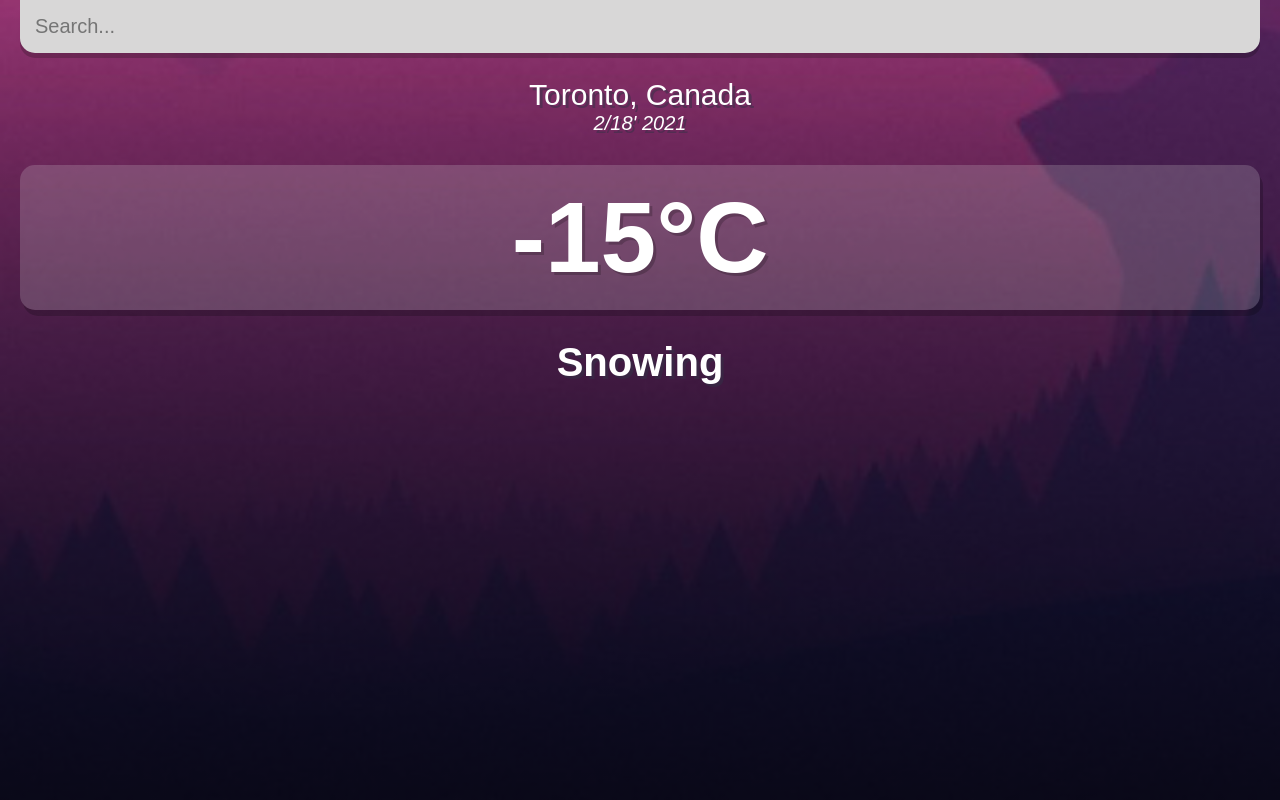
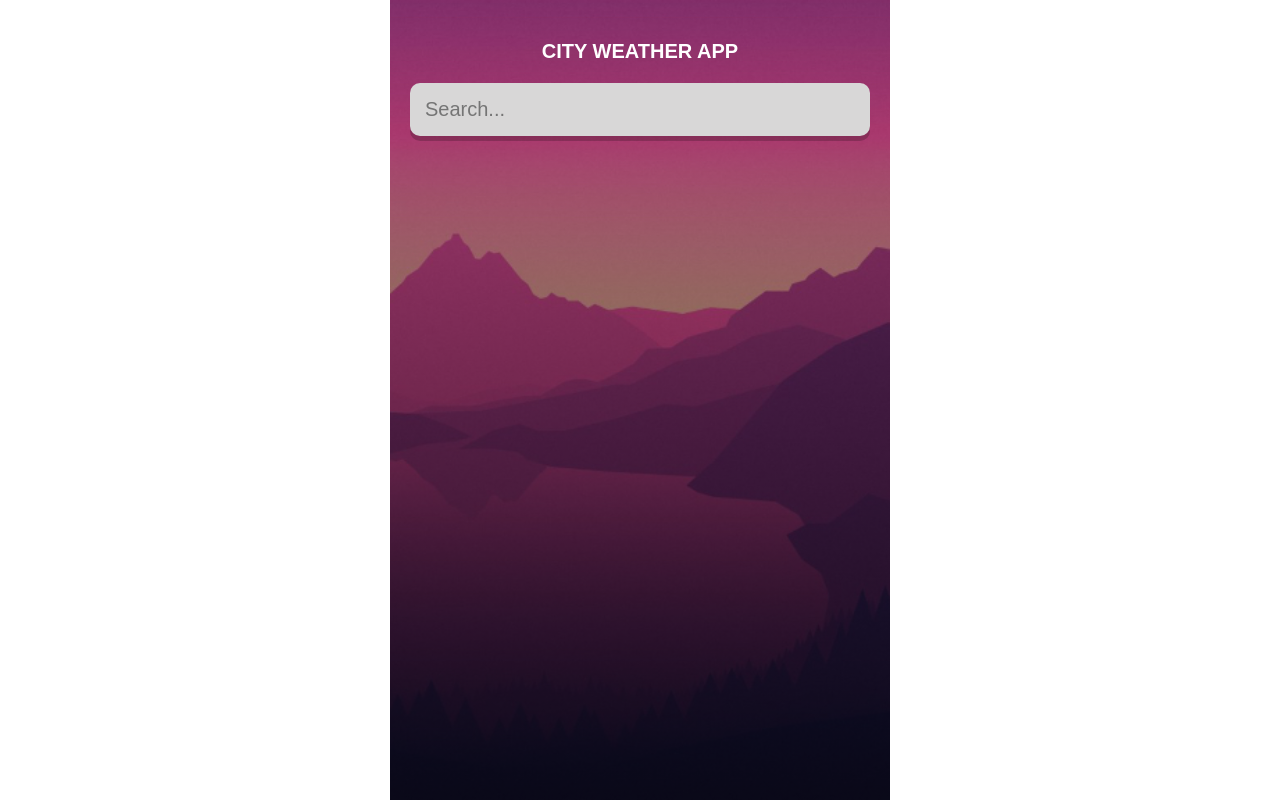
Before and after one commit to nicole-nam/weather-react, a React (Create React App) app: page / in a window 1280 px wide. Built offline with nearby package versions, Linux system fonts and the light colour scheme.

Commit message:
add weather description and weather icon

```diff
--- a/src/App.js
+++ b/src/App.js
@@ -1,4 +1,4 @@
-import React from "react";
+import React, { useState } from "react";
 
 const api = {
   key: "c07363721c7bd818ad23afe9f628432d",
@@ -6,34 +6,62 @@ const api = {
 };
 
 function App() {
+  const [query, setQuery] = useState("");
+  const [weather, setWeather] = useState({});
+
+  const search = function (e) {
+    if (e.key === "Enter") {
+      fetch(`${api.base}/weather?q=${query}&units=metric&&APPID=${api.key}`)
+        .then((res) => res.json())
+        .then((result) => {
+          setWeather(result);
+          setQuery("");
+          console.log(result);
+        });
+    }
+  };
+
   const year = new Date().getFullYear();
   const month = new Date().getMonth() + 1;
   const day = new Date().getDate();
-  console.log(month, day, year);
 
   return (
     <div className="app warm">
       <main>
         <div className="search-box">
+          <h1>city weather app</h1>
           <input
             type="text"
             className="search-bar"
             placeholder="Search..."
+            onChange={(e) => setQuery(e.target.value)}
+            value={query}
+            onKeyPress={search}
           ></input>
         </div>
+        {typeof weather.main != "undefined" ? (
+          <div>
+            <div className="location-box">
+              <div className="date">
+                {month}.{day}. {year}
+              </div>
+              <div className="location">
+                {weather.name},{weather.sys.country}
+              </div>
+            </div>
 
-        <div className="location-box">
-          <div className="location">Toronto, Canada</div>
-          <div className="date">
-            {month}/{day}' {year}
+            <div className="weather-box">
+              <div className="temp">{weather.main.temp}°C</div>
+              <div className="weather">{weather.weather[0].description}</div>
+              <img
+                className="icon"
+                src={`http://openweathermap.org/img/wn/${weather.weather[0].icon}@2x.png`}
+              ></img>
+            </div>
           </div>
-        </div>
-
-        <div className="weather-box">
-          <div className="temp">-15°C</div>
-          <div className="weather">Snowing</div>
-          <div className="icon"></div>
-        </div>
+        ) : (
+          ""
+        )}
       </main>
     </div>
   );
--- a/src/index.css
+++ b/src/index.css
@@ -20,6 +20,9 @@ body {
   background-size: cover;
   background-position: bottom;
   transition: 0.3s ease-out;
+
+  max-width: 50rem;
+  margin: 0 auto;
 }
 
 .warm {
@@ -36,6 +39,13 @@ main {
   padding: 2rem;
 }
 
+h1 {
+  color: white;
+  text-align: center;
+  padding: 2rem;
+  text-transform: uppercase;
+}
+
 .search-box {
   width: 100%;
   margin-bottom: 2.5rem;
@@ -45,10 +55,9 @@ main {
   display: block;
   width: 100%;
   padding: 1.5rem;
-  margin-top: -2rem;
 
   border: none;
-  border-radius: 0 0 1.5rem 1.5rem;
+  border-radius: 1rem;
   outline: none;
 
   background-color: rgb(216, 215, 215);
@@ -86,10 +95,11 @@ main {
 .temp {
   text-align: center;
   margin: 3rem auto;
+  width: 70%;
   background-color: rgba(223, 223, 223, 0.2);
-  padding: 1.5rem 2.5rem;
+  padding: 2rem 1rem;
   color: white;
-  font-size: 10rem;
+  font-size: 5rem;
   font-weight: 900;
   text-shadow: 3px 3px rgba(0, 0, 0, 0.2);
   border-radius: 1.5rem;
@@ -105,5 +115,8 @@ main {
 }
 
 .icon {
-  text-align: center;
+  display: block;
+  margin-left: auto;
+  margin-right: auto;
+  width: 30%;
 }
```
